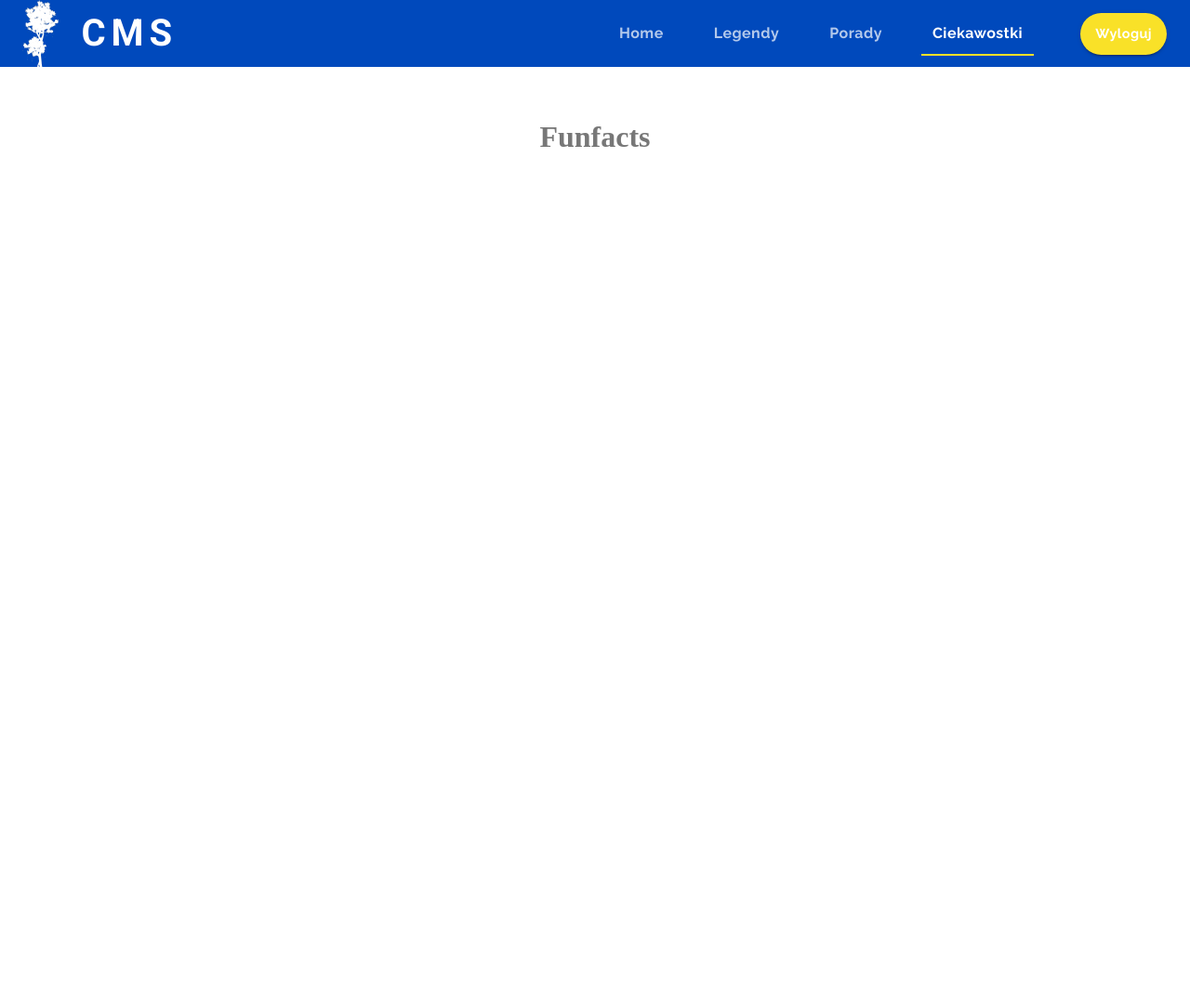
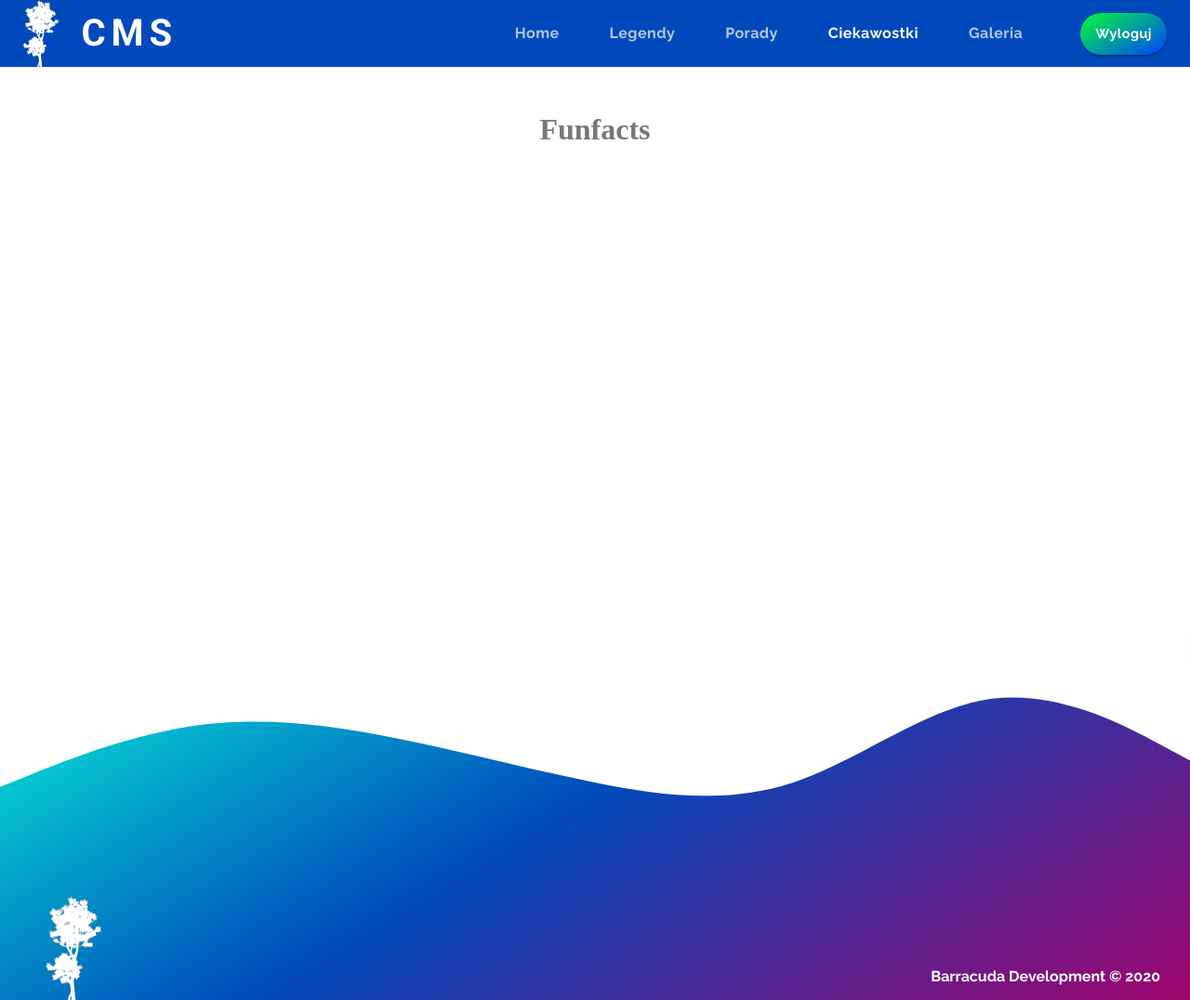
Before and after one commit to TomaszPietrzykowski/wcieniubrzoz-cms, a React (Create React App) app: page /funfacts in a window 1280 px wide. Shown: the whole page at 93% size. Before the commit the page ends 800 px from the top, so only its background shows below. Built offline with nearby package versions, Linux system fonts and the light colour scheme.

Commit message:
layout rework

```diff
--- a/public/index.html
+++ b/public/index.html
@@ -12,7 +12,7 @@
     />
     <title>CMS | W cieniu brzóz...</title>
   </head>
-  <body>
+  <body style="margin: 0;">
     <noscript>You need to enable JavaScript to run this app.</noscript>
     <div id="root"></div>
   </body>
--- a/src/App.js
+++ b/src/App.js
@@ -11,6 +11,9 @@ import Home from "./components/pages/Home"
 import Legends from "./components/pages/Legends"
 import Tips from "./components/pages/Tips"
 import Funfacts from "./components/pages/Funfacts"
+import Gallery from "./components/pages/Gallery"
+import NotFound from "./components/pages/NotFound"
+import Footer from "./components/Footer"
 
 function App() {
   return (
@@ -21,10 +24,13 @@ function App() {
           <Switch>
             <ProtectedRoute exact path="/" component={Home} />
             <ProtectedRoute exact path="/legends" component={Legends} />
-            <Route exact path="/login" component={Login} />
             <ProtectedRoute exact path="/tips" component={Tips} />
             <ProtectedRoute exact path="/funfacts" component={Funfacts} />
+            <ProtectedRoute exact path="/Gallery" component={Gallery} />
+            <Route exact path="/login" component={Login} />
+            <Route exact path="*" component={NotFound} />
           </Switch>
+          <Footer />
         </AuthContexProvider>
       </BrowserRouter>
     </ThemeProvider>
--- /dev/null
+++ b/src/components/Footer.js
@@ -0,0 +1,56 @@
+import React from "react"
+import { makeStyles } from "@material-ui/core/styles"
+import logo from "../assets/logo.svg"
+
+const useStyles = makeStyles((theme) => ({
+  footer: {
+    margin: 0,
+    background: theme.palette.common.gradient1,
+    width: "100%",
+  },
+  footerContainer: {
+    display: "flex",
+    alignItems: "flex-end",
+    justifyContent: "space-between",
+  },
+  footerLogo: {
+    height: "7rem",
+    position: "relative",
+    bottom: "0",
+    left: "3rem",
+  },
+  devLogo: {
+    ...theme.typography.tab,
+    color: "white",
+    marginRight: "2rem",
+    [theme.breakpoints.down("sm")]: {
+      fontSize: "1rem",
+    },
+    [theme.breakpoints.down("xs")]: {
+      fontSize: "0.7rem",
+    },
+  },
+}))
+
+const Footer = () => {
+  const classes = useStyles()
+  return (
+    <React.Fragment>
+      <footer className={classes.footer}>
+        <svg xmlns="http://www.w3.org/2000/svg" viewBox="0 0 1440 320">
+          <path
+            fill="#ffffff"
+            fill-opacity="1"
+            d="M0,192L40,176C80,160,160,128,240,117.3C320,107,400,117,480,133.3C560,149,640,171,720,186.7C800,203,880,213,960,186.7C1040,160,1120,96,1200,85.3C1280,75,1360,117,1400,138.7L1440,160L1440,0L1400,0C1360,0,1280,0,1200,0C1120,0,1040,0,960,0C880,0,800,0,720,0C640,0,560,0,480,0C400,0,320,0,240,0C160,0,80,0,40,0L0,0Z"
+          ></path>
+        </svg>
+        <div className={classes.footerContainer}>
+          <img className={classes.footerLogo} src={logo} alt="C M S logo" />
+          <h3 className={classes.devLogo}>Barracuda Development &copy; 2020</h3>
+        </div>
+      </footer>
+    </React.Fragment>
+  )
+}
+
+export default Footer
--- a/src/components/Header.js
+++ b/src/components/Header.js
@@ -32,6 +32,9 @@ function ElevationScroll(props) {
 }
 
 const useStyles = makeStyles((theme) => ({
+  appbar: {
+    zIndex: theme.zIndex.modal + 1,
+  },
   toolbarMargin: {
     ...theme.mixins.toolbar,
   },
@@ -85,6 +88,7 @@ const useStyles = makeStyles((theme) => ({
     borderRadius: "40px",
     marginLeft: "50px",
     marginRight: "25px",
+    background: theme.palette.common.gradient3,
   },
   iconButtonContainer: {
     marginLeft: "auto",
@@ -93,8 +97,32 @@ const useStyles = makeStyles((theme) => ({
     },
   },
   menuIcon: {
-    height: "40px",
+    height: "32px",
     width: "40px",
+    color: "white",
+  },
+  drawer: {
+    backgroundColor: theme.palette.primary.main,
+  },
+  drawerItem: {
+    ...theme.typography.tab,
+    color: "white",
+    paddingTop: "0.2rem",
+    paddingBottom: "0.2rem",
+    paddingLeft: "1.2rem",
+    paddingRight: "1.2rem",
+    opacity: 0.7,
+  },
+  drawerItemSelected: {
+    "& .MuiListItemText-root": {
+      opacity: 1,
+    },
+  },
+  drawerItemLogout: {
+    backgroundColor: theme.palette.primary.main,
+    "&:hover": {
+      backgroundColor: theme.palette.primary.dark,
+    },
   },
 }))
 
@@ -115,19 +143,27 @@ const Header = (props) => {
     setValue(0)
   }
 
+  const routes = [
+    { name: "Home", path: "/", activeIndex: 0 },
+    { name: "Legendy", path: "/legends", activeIndex: 1 },
+    { name: "Porady", path: "/tips", activeIndex: 2 },
+    { name: "Ciekawostki", path: "/funfacts", activeIndex: 3 },
+    { name: "Galeria", path: "/gallery", activeIndex: 4 },
+  ]
+
   useEffect(() => {
-    if (window.location.pathname === "/" && value !== 0) {
-      setValue(0)
-    } else if (window.location.pathname === "/legends" && value !== 1) {
-      setValue(1)
-    } else if (window.location.pathname === "/tips" && value !== 2) {
-      setValue(2)
-    } else if (window.location.pathname === "/funfacts" && value !== 3) {
-      setValue(3)
-    } else if (window.location.pathname === "/login" && value !== 0) {
-      setValue(0)
+    routes.forEach((route) => {
+      switch (window.location.pathname) {
+        case `${route.path}`:
+          if (value !== route.activeIndex) {
+            setValue(route.activeIndex)
           }
-  }, [value])
+          break
+        default:
+          break
+      }
+    })
+  }, [value, routes])
 
   const tabs = (
     <React.Fragment>
@@ -135,27 +171,17 @@ const Header = (props) => {
         value={value}
         onChange={handleChange}
         className={classes.tabContainer}
-        indicatorColor="secondary"
+        indicatorColor="primary"
       >
-        <Tab className={classes.tab} label="Home" component={Link} to="/" />
+        {routes.map((route, index) => (
           <Tab
+            key={`${route}${index}`}
             className={classes.tab}
-          label="Legendy"
+            label={route.name}
             component={Link}
-          to="/legends"
+            to={route.path}
           />
-        <Tab
-          className={classes.tab}
-          label="Porady"
-          component={Link}
-          to="/tips"
-        />
-        <Tab
-          className={classes.tab}
-          label="Ciekawostki"
-          component={Link}
-          to="/funfacts"
-        />
+        ))}
       </Tabs>
       <Button
         variant="contained"
@@ -173,27 +199,49 @@ const Header = (props) => {
   const drawer = (
     <React.Fragment>
       <SwipeableDrawer
+        anchor="right"
         disableBackdropTransition={!iOS}
         disableDiscovery={iOS}
         open={openDrawer}
         onClose={() => setOpenDrawer(false)}
         onOpen={() => setOpenDrawer(true)}
+        classes={{ paper: classes.drawer }}
       >
+        <div className={classes.toolbarMargin} />
         <List disablePadding>
-          <ListItem divider button component={Link} to="/">
-            <ListItemText disableTypography>Home</ListItemText>
+          {routes.map((route) => (
+            <ListItem
+              key={`${route}${route.activeIndex}`}
+              onClick={() => {
+                setOpenDrawer(false)
+                setValue(route.activeIndex)
+              }}
+              divider
+              button
+              component={Link}
+              to={route.path}
+              selected={value === route.activeIndex}
+              classes={{ selected: classes.drawerItemSelected }}
+            >
+              <ListItemText className={classes.drawerItem} disableTypography>
+                {route.name}
+              </ListItemText>
             </ListItem>
-          <ListItem divider button component={Link} to="/legends">
-            <ListItemText disableTypography>Legendy</ListItemText>
-          </ListItem>
-          <ListItem divider button component={Link} to="/tips">
-            <ListItemText disableTypography>Porady</ListItemText>
-          </ListItem>
-          <ListItem divider button component={Link} to="/funfacts">
-            <ListItemText disableTypography>Ciekawostki</ListItemText>
-          </ListItem>
-          <ListItem divider button component={Link} to="/login">
-            <ListItemText disableTypography>Wyloguj</ListItemText>
+          ))}
+          <ListItem
+            onClick={() => {
+              setOpenDrawer(false)
+              setValue(0)
+            }}
+            divider
+            button
+            component={Link}
+            to="/login"
+            classes={{ root: classes.drawerItemLogout }}
+          >
+            <ListItemText className={classes.drawerItem} disableTypography>
+              Wyloguj
+            </ListItemText>
           </ListItem>
         </List>
       </SwipeableDrawer>
@@ -210,7 +258,7 @@ const Header = (props) => {
   return (
     <React.Fragment>
       <ElevationScroll>
-        <AppBar position="fixed" color="primary">
+        <AppBar className={classes.appbar} position="fixed" color="primary">
           <ToolBar disableGutters>
             <Button
               onClick={resetTab}
--- a/src/components/Theme.js
+++ b/src/components/Theme.js
@@ -7,6 +7,14 @@ const theme = createMuiTheme({
   palette: {
     common: {
       blue01: `${blue01}`,
+      gradient1:
+        "linear-gradient(149deg,rgba(5,252,216,1)0%,rgba(0,73,188,1)48%,rgba(159,4,109,1)100%);",
+      gradient2:
+        "linear-gradient(149deg, rgba(151,252,5,1) 1%, rgba(5,252,25,1) 10%, rgba(0,188,180,1) 100%)",
+      gradient3:
+        "linear-gradient(149deg, rgba(0,255,55,1) 0%, rgba(0,65,255,1) 99%)",
+      gradient4:
+        "linear-gradient(149deg, rgba(0,255,55,1) 0%, rgba(0,159,255,1) 99%)",
     },
     primary: {
       main: `${blue01}`,
--- a/src/components/pages/Funfacts.js
+++ b/src/components/pages/Funfacts.js
@@ -6,6 +6,7 @@ const Funfacts = () => {
       <br />
       <br />
       <h1 style={{ textAlign: "center", color: "#777" }}>Funfacts</h1>
+      <p style={{ minHeight: "60vh" }}></p>
     </div>
   )
 }
--- /dev/null
+++ b/src/components/pages/Gallery.js
@@ -0,0 +1,14 @@
+import React from "react"
+
+const Gallery = () => {
+  return (
+    <div>
+      <br />
+      <br />
+      <h1 style={{ textAlign: "center", color: "#777" }}>Gallery</h1>
+      <p style={{ minHeight: "60vh" }}></p>
+    </div>
+  )
+}
+
+export default Gallery
--- a/src/components/pages/Home.js
+++ b/src/components/pages/Home.js
@@ -6,6 +6,7 @@ const Home = () => {
       <br />
       <br />
       <h1 style={{ textAlign: "center", color: "#777" }}>Home</h1>
+      <p style={{ minHeight: "60vh" }}></p>
     </div>
   )
 }
--- a/src/components/pages/Legends.js
+++ b/src/components/pages/Legends.js
@@ -6,6 +6,7 @@ const Legends = () => {
       <br />
       <br />
       <h1 style={{ textAlign: "center", color: "#777" }}>Legends</h1>
+      <p style={{ minHeight: "60vh" }}></p>
     </div>
   )
 }
--- a/src/components/pages/Login.js
+++ b/src/components/pages/Login.js
@@ -6,6 +6,7 @@ const Login = () => {
       <br />
       <br />
       <h1 style={{ textAlign: "center", color: "#777" }}>Login</h1>
+      <p style={{ minHeight: "60vh" }}></p>
     </div>
   )
 }
--- /dev/null
+++ b/src/components/pages/NotFound.js
@@ -0,0 +1,16 @@
+import React from "react"
+
+const NotFound = () => {
+  return (
+    <div>
+      <br />
+      <br />
+      <h1 style={{ textAlign: "center", color: "#777" }}>
+        404: Page Not Found
+      </h1>
+      <p style={{ minHeight: "60vh" }}></p>
+    </div>
+  )
+}
+
+export default NotFound
```
Also changed, not shown: src/assets/wcieniu.svg (added). Lines whose indentation alone changed are shown as unchanged.
